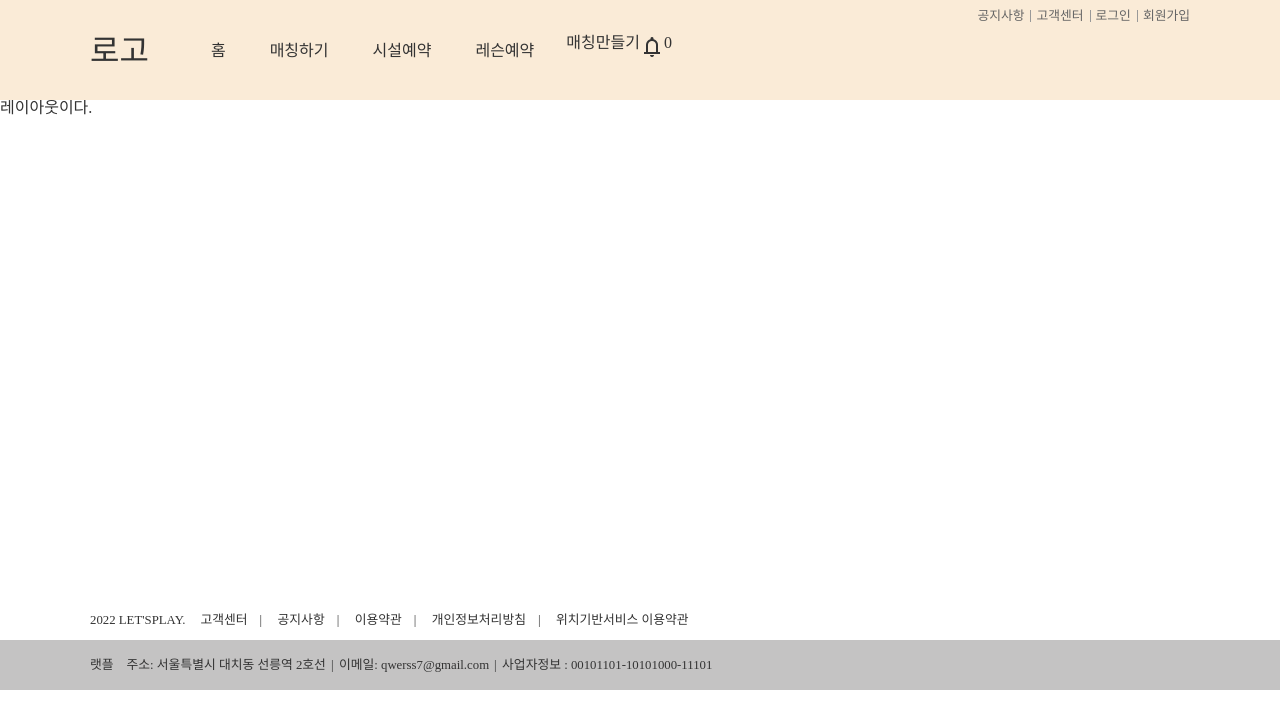
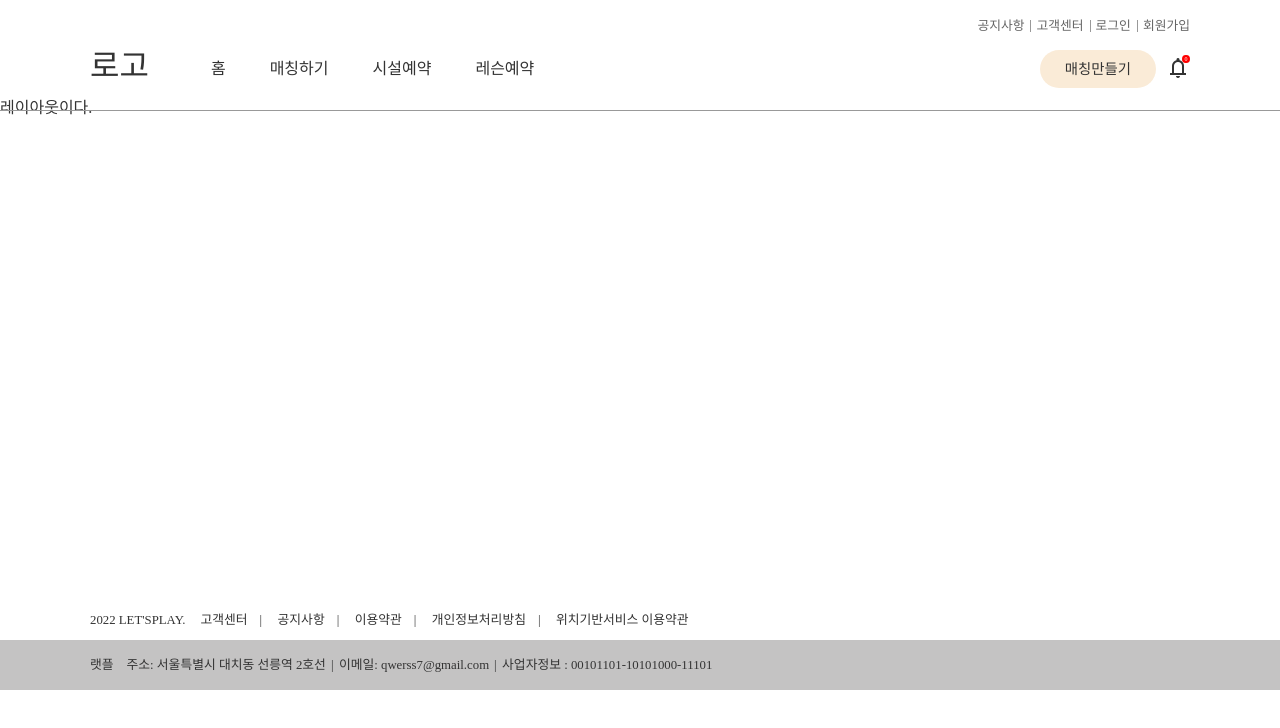
Before and after one commit to MultiFront/Multi_Front, a React (Create React App) app: page / in a window 1280 px wide. Shown: the top 728 px of the page. Built offline with nearby package versions, Linux system fonts and the light colour scheme.

Commit message:
header commint

```diff
--- a/src/components/layout/header.css
+++ b/src/components/layout/header.css
@@ -2,8 +2,8 @@
   position: fixed;
   top: 0;
   width: 100%;
-  height: 100px;
-  background-color: antiquewhite;
+  height: 110px;
+  border-bottom: 1px solid #999;
 }
 
 .header .nav-top {
@@ -48,9 +48,11 @@
 }
 
 .nav-main{
-  padding-top: 35px;
+  margin-top:10px;
+  padding-top: 40px;
   position: relative;
   display: flex;
+  align-items:center;
 }
 
 .nav-main h1{
@@ -58,24 +60,62 @@
   margin-right: 50px;
 }
 
-.nav-main-list-right{
+.nav-main-list-left{
   display: flex;
-  line-height: 2;
+  margin-top:5px;
 }
 
-.nav-main-list-right li{
+
+.nav-main-list-left li{
   margin-right:20px;
 }
 
-.nav-main-list-right li a{
+.nav-main-list-left li a{
   padding:8px 12px;
   background-color: transparent;
   border-radius: 5px;
 }
-.nav-main-list-right li a:hover{
+.nav-main-list-left li a:hover{
   background-color: #999;
 }
 
-.nav-main-list-left{
+.nav-main-list-right{
+  position: absolute;
+  top:40px;
+  right:0;
   display: flex;
 }
+
+.nav-main-list-right li:first-child{
+  padding:12px 25px;
+  background-color: antiquewhite;
+  border-radius: 30px;
+  cursor:pointer;
+  line-height: 1;
+  margin-right: 10px;
+  font-size: 0.9em;
+}
+
+
+.nav-main-list-right li:first-child:hover{
+  font-weight: 500;
+  background-color: rgb(253, 217, 169);
+}
+
+
+.nav-main-list-right li:last-child{
+  position: relative;
+  padding-top: 6px;
+}
+
+
+.nav-main-list-right li span.count-num{
+  background-color: red;
+  border-radius: 50%;
+  font-size: 0.3em;
+  color: #fff;
+  padding:5% 10%;
+  position: absolute;
+  top:5px;
+  right:0;
+}
--- a/src/components/layout/header.js
+++ b/src/components/layout/header.js
@@ -17,17 +17,16 @@ const Header = () => {
           <div className='nav-main'>
             <h1>로고</h1>
 
-            <ul className='nav-main-list-right'>
+            <ul className='nav-main-list-left'>
               <li><a href='/'>홈</a></li>
               <li><a href='/'>매칭하기</a></li>
               <li><a href='/'>시설예약</a></li>
               <li><a href='/'>레슨예약</a></li>
             </ul>
 
-            <ul className='nav-main-list-left'>
+            <ul className='nav-main-list-right'>
               <li><p><a href='/'>매칭만들기</a></p></li>
-              <li><p><a href='/'><span class="material-symbols-outlined">notifications</span></a></p></li>
-              <li><p><span>0</span></p></li>
+              <li><p><a href='/'><span class="material-symbols-outlined">notifications</span></a></p><span className='count-num'>0</span></li>
             </ul>
 
           </div>
```
